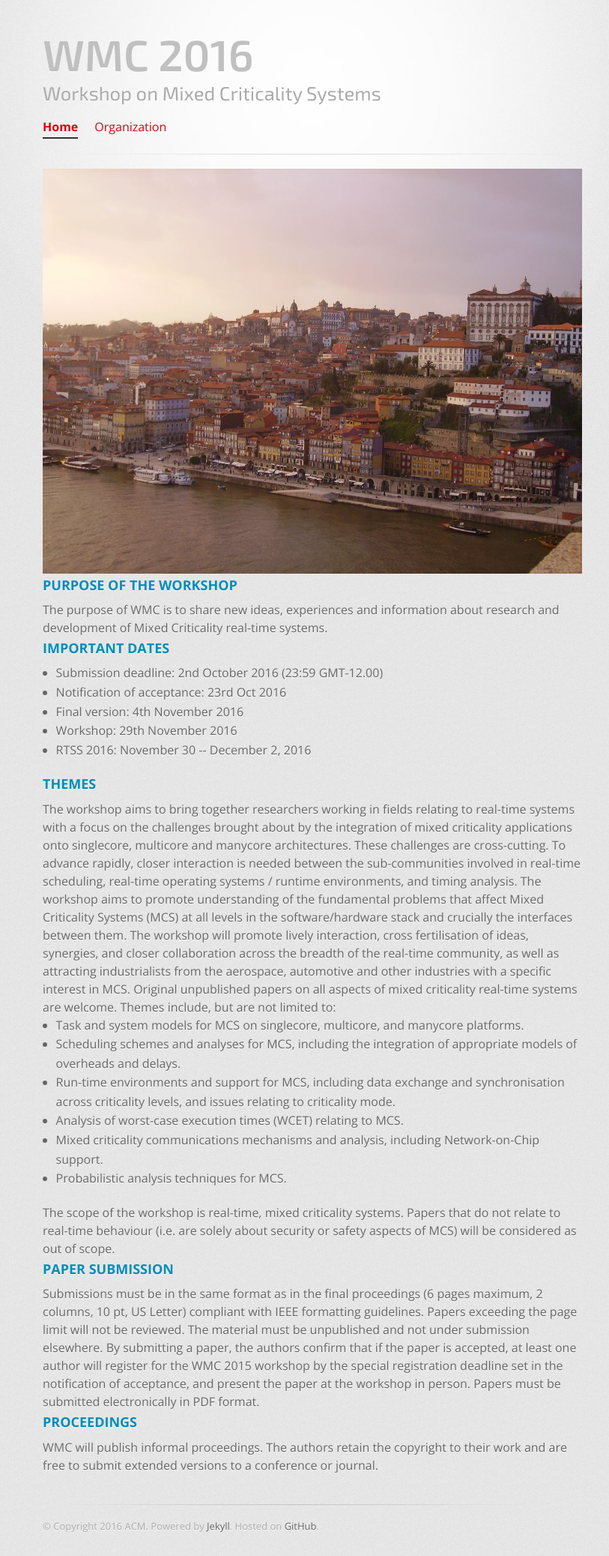
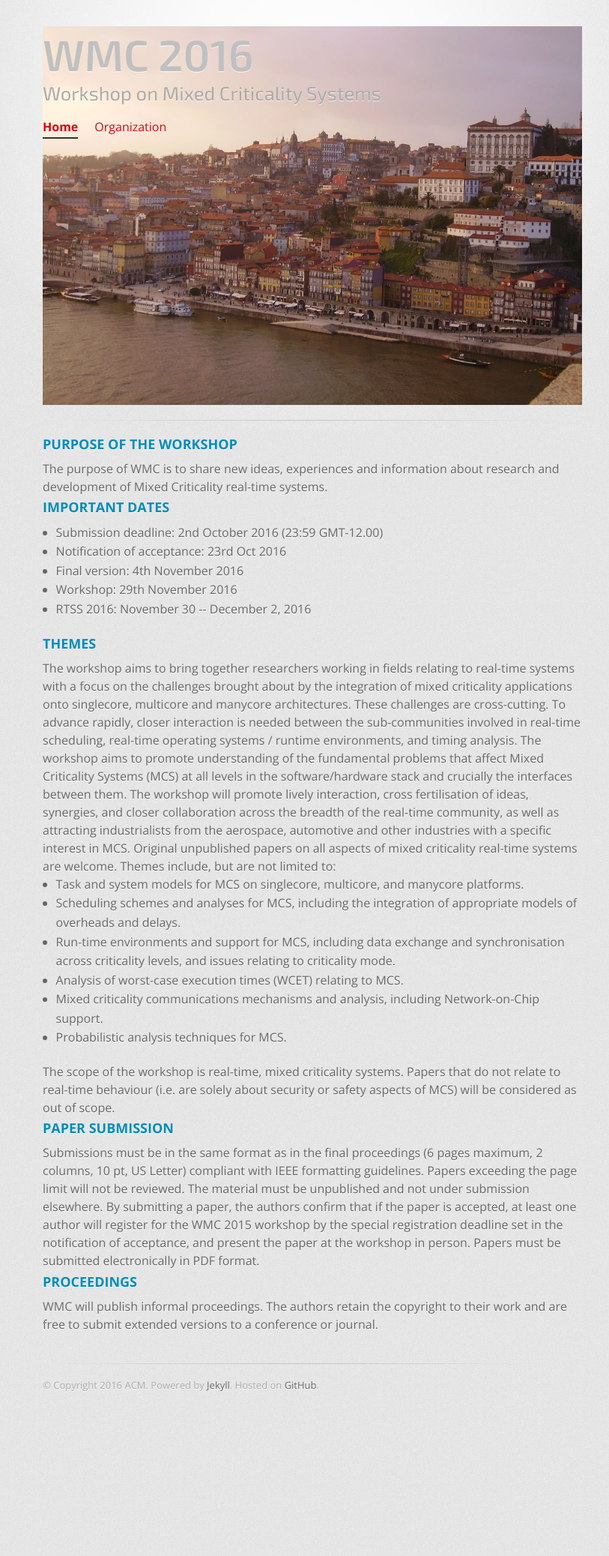
Before and after one commit to GSathish/wmc2016, a Jekyll site: the page built from index.html, in a window 1280 px wide. Shown: the whole page at 75% size, without its empty margins (223-1036 px from the left). Built offline with Jekyll 4.4.1, drawn with Linux system fonts in a browser that asks for light colours; after the commit the page ends 1887 px from its top, so only the background shows below that.

Commit message:
hdr image

```diff
--- a/index.html
+++ b/index.html
@@ -4,8 +4,6 @@ title: WMC 2016
 description: Workshop on Mixed Criticality Systems
 current: home
 ---
-
-<img src="images/porto2.jpg" width="720px">
 
 <h3>PURPOSE OF THE WORKSHOP</h3>
 
--- a/stylesheets/stylesheet.css
+++ b/stylesheets/stylesheet.css
@@ -132,11 +132,12 @@ pre code {
 ================================================== */
 header {
   padding-top: 35px;
-  /* background-image: url(../images/porto2.jpg); */
+  background-image: url(../images/porto2.jpg);
   background-size: contain;
   background-repeat: no-repeat;
   background-color: inherit;
   background-clip: content-box;
+  height: 540px;
 }
 
 header h1, header h1 a {
```
